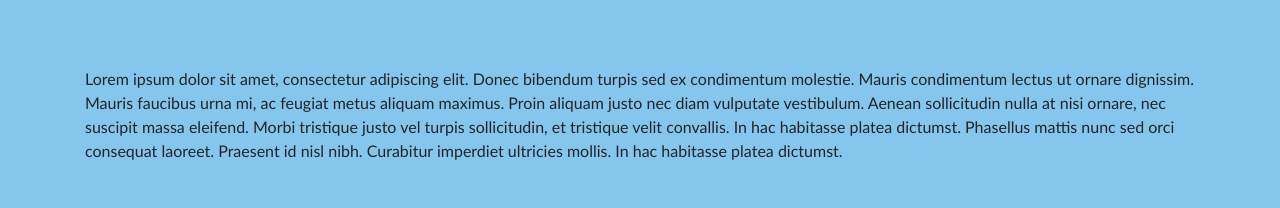
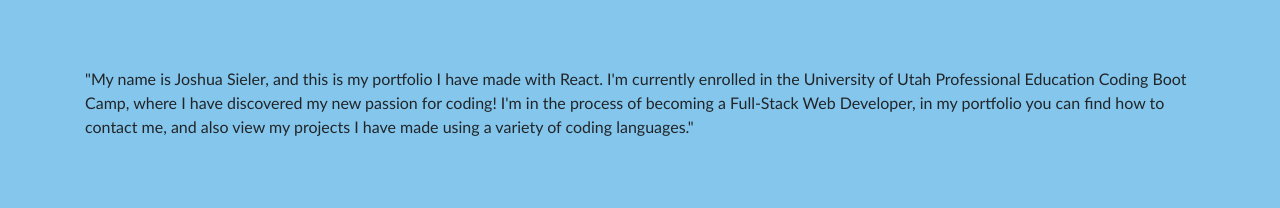
Before and after one commit to Jsieler/react-portfolio, a React (Create React App) app: page / in a window 1280 px wide. Shown: the part 550-758 px from the top of the page. Built offline with nearby package versions, Linux system fonts and the light colour scheme.

Commit message:
updated about me text

```diff
--- a/src/components/pages/About.js
+++ b/src/components/pages/About.js
@@ -13,13 +13,7 @@ const About = () => (
     <Row>
       <Col>
         <p className="about-me-text">
-          Lorem ipsum dolor sit amet, consectetur adipiscing elit. Donec bibendum turpis sed ex
-          condimentum molestie. Mauris condimentum lectus ut ornare dignissim. Mauris faucibus urna
-          mi, ac feugiat metus aliquam maximus. Proin aliquam justo nec diam vulputate vestibulum.
-          Aenean sollicitudin nulla at nisi ornare, nec suscipit massa eleifend. Morbi tristique
-          justo vel turpis sollicitudin, et tristique velit convallis. In hac habitasse platea
-          dictumst. Phasellus mattis nunc sed orci consequat laoreet. Praesent id nisl nibh.
-          Curabitur imperdiet ultricies mollis. In hac habitasse platea dictumst.
+          "My name is Joshua Sieler, and this is my portfolio I have made with React. I'm currently enrolled in the University of Utah Professional Education Coding Boot Camp, where I have discovered my new passion for coding! I'm in the process of becoming a Full-Stack Web Developer, in my portfolio you can find how to contact me, and also view my projects I have made using a variety of coding languages."
         </p>
       </Col>
     </Row>
```
